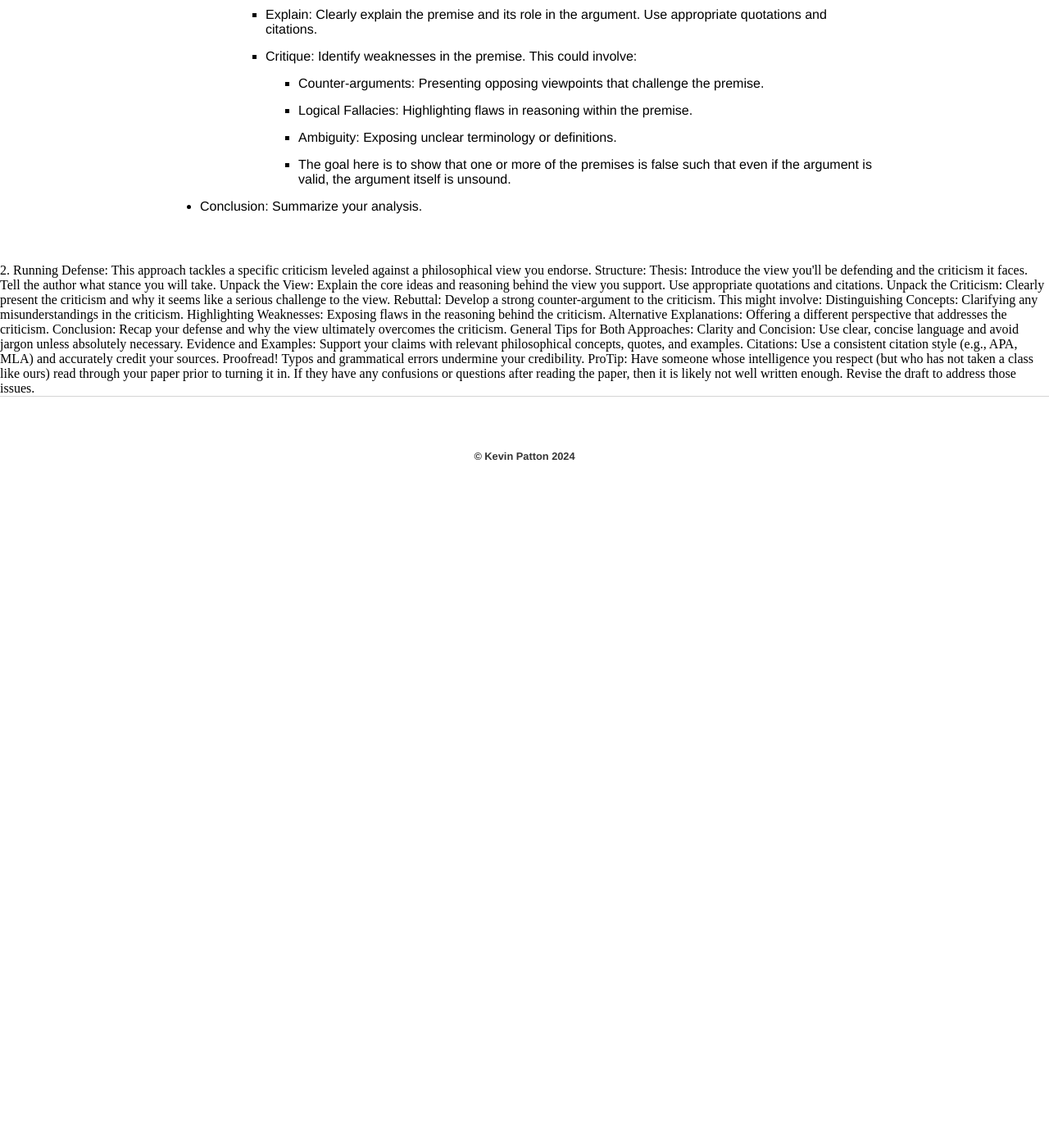
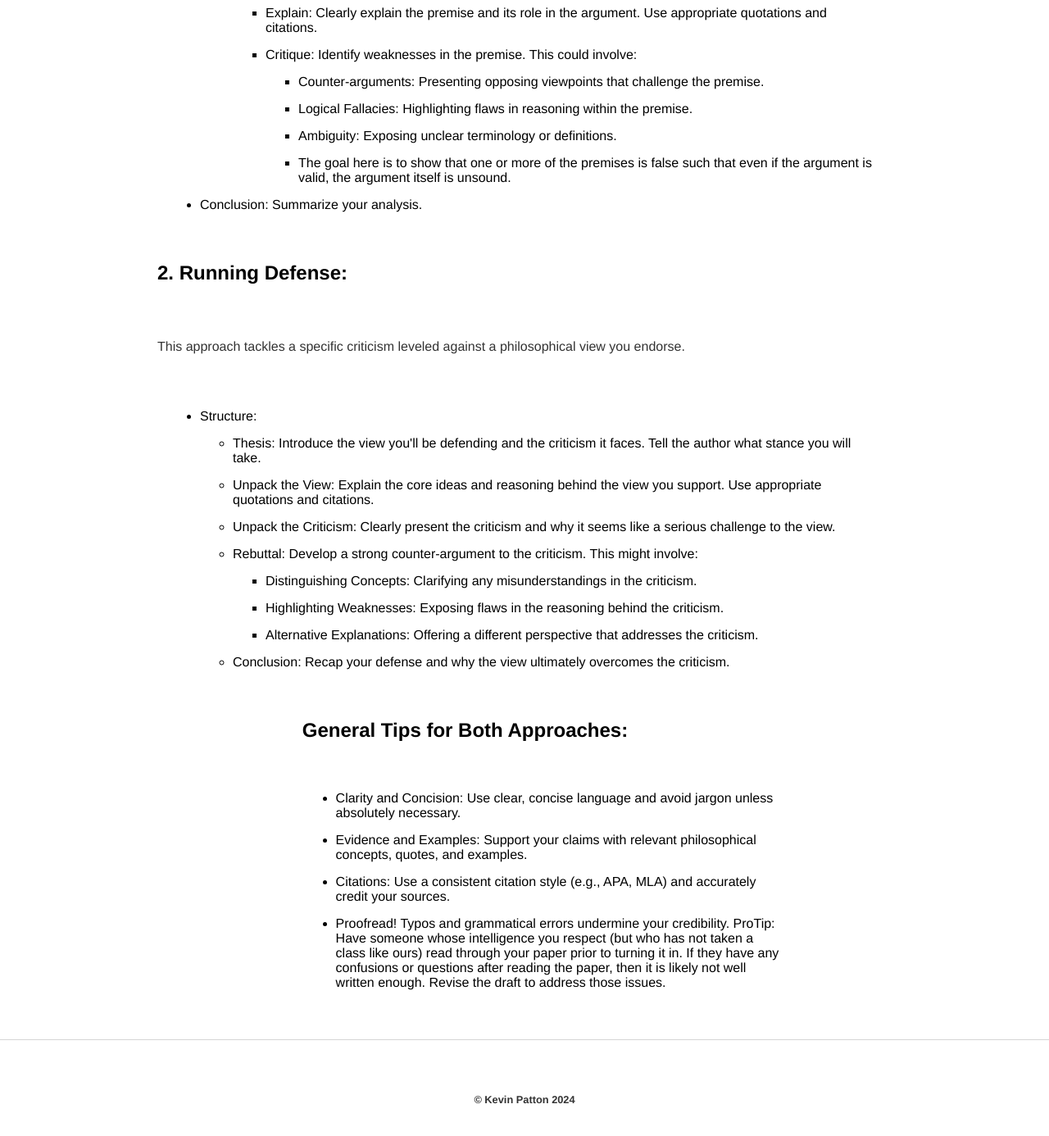
Before and after one commit to kevinjpatton/kevinjpatton.github.io, a Jekyll site: the page built from teaching/pedagogy/writing_philosophy.html, in a window 1280 px wide and 1400 px high, scrolled down 718 px. Shown: the top 1386 px of the window at 82% size. Built offline with Jekyll 4.4.1, drawn with Linux system fonts in a browser that asks for light colours; Markdown is read by kramdown in place of the engine named in the settings; before the commit the page ends 1348 px from its top, so only the background shows below that; some of the changed lines change nothing that is shown.

Commit message:
Update writing_philosophy.html

```diff
--- a/teaching/pedagogy/writing_philosophy.html
+++ b/teaching/pedagogy/writing_philosophy.html
@@ -5,10 +5,10 @@ title: Writing Philosophy - Kevin Patton
 <p>To download this guide as a PDF, click <a href="/teaching/pedagogy/Handout - Writing a Philosophy Paper.pdf" target="_blank">here</a>.</p>
 <h2>Writing Philosophy - 2 Approaches</h2>
 <p>This handout equips you with the tools to write clear, well-structured, and engaging philosophy papers, focusing on two key approaches: Assessing Evidence and Running Defense.</p>
-<h1>1. Assessing Evidence:</h1>
-<p>This approach dissects an existing philosophical argument by evaluating its premises.<br>
+<h2>1. Assessing Evidence:</h2>
+<p>This approach dissects an existing philosophical argument by evaluating its premises.
   <ul class="standard-list">
-<li>Structure:
+<li>Structure:</li>
   <ul>
 <li>Thesis: Briefly introduce the philosophical view and the argument you'll be assessing in a concise introduction paragraph. Tell the author what stance you will take.</li>
 <li>Premise Analysis: Put the argument into premise-conclusion form and use the remaining paragraphs to assessing each premise:</li>
@@ -26,19 +26,27 @@ title: Writing Philosophy - Kevin Patton
 <li>Conclusion: Summarize your analysis.</li>
   </ul>
 
-2. Running Defense:
-This approach tackles a specific criticism leveled against a philosophical view you endorse.
-Structure:
-Thesis: Introduce the view you'll be defending and the criticism it faces. Tell the author what stance you will take.
-Unpack the View: Explain the core ideas and reasoning behind the view you support. Use appropriate quotations and citations.
-Unpack the Criticism: Clearly present the criticism and why it seems like a serious challenge to the view.
-Rebuttal: Develop a strong counter-argument to the criticism. This might involve:
-Distinguishing Concepts: Clarifying any misunderstandings in the criticism.
-Highlighting Weaknesses: Exposing flaws in the reasoning behind the criticism.
-Alternative Explanations: Offering a different perspective that addresses the criticism.
-Conclusion: Recap your defense and why the view ultimately overcomes the criticism.
-General Tips for Both Approaches:
-Clarity and Concision: Use clear, concise language and avoid jargon unless absolutely necessary.
-Evidence and Examples: Support your claims with relevant philosophical concepts, quotes, and examples.
-Citations: Use a consistent citation style (e.g., APA, MLA) and accurately credit your sources.
-Proofread! Typos and grammatical errors undermine your credibility. ProTip: Have someone whose intelligence you respect (but who has not taken a class like ours) read through your paper prior to turning it in. If they have any confusions or questions after reading the paper, then it is likely not well written enough. Revise the draft to address those issues.
+<h2>2. Running Defense:</h2>
+<p>This approach tackles a specific criticism leveled against a philosophical view you endorse.</p>
+<ul class="standard-list">
+<li>Structure:</li>
+  <ul>
+<li>Thesis: Introduce the view you'll be defending and the criticism it faces. Tell the author what stance you will take.</li>
+<li>Unpack the View: Explain the core ideas and reasoning behind the view you support. Use appropriate quotations and citations.</li>
+<li>Unpack the Criticism: Clearly present the criticism and why it seems like a serious challenge to the view.</li>
+<li>Rebuttal: Develop a strong counter-argument to the criticism. This might involve:</li>
+    <ul>
+<li>Distinguishing Concepts: Clarifying any misunderstandings in the criticism.</li>
+<li>Highlighting Weaknesses: Exposing flaws in the reasoning behind the criticism.</li>
+<li>Alternative Explanations: Offering a different perspective that addresses the criticism.</li>
+    </ul>
+  </u>
+<li>Conclusion: Recap your defense and why the view ultimately overcomes the criticism.</li>
+</ul>
+<h2>General Tips for Both Approaches:</h2>
+  <ul class="standard-list">
+<li>Clarity and Concision: Use clear, concise language and avoid jargon unless absolutely necessary.</li>
+<li>Evidence and Examples: Support your claims with relevant philosophical concepts, quotes, and examples.</li>
+<li>Citations: Use a consistent citation style (e.g., APA, MLA) and accurately credit your sources.</li>
+<li>Proofread! Typos and grammatical errors undermine your credibility. ProTip: Have someone whose intelligence you respect (but who has not taken a class like ours) read through your paper prior to turning it in. If they have any confusions or questions after reading the paper, then it is likely not well written enough. Revise the draft to address those issues.</li>
+  </ul>
```
